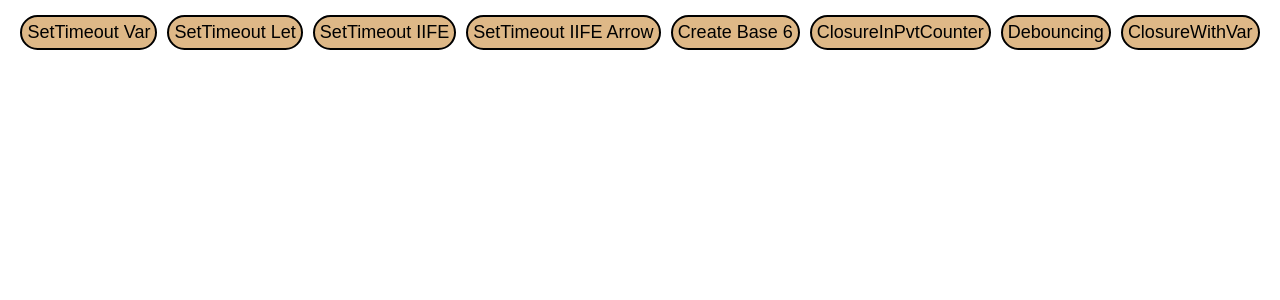
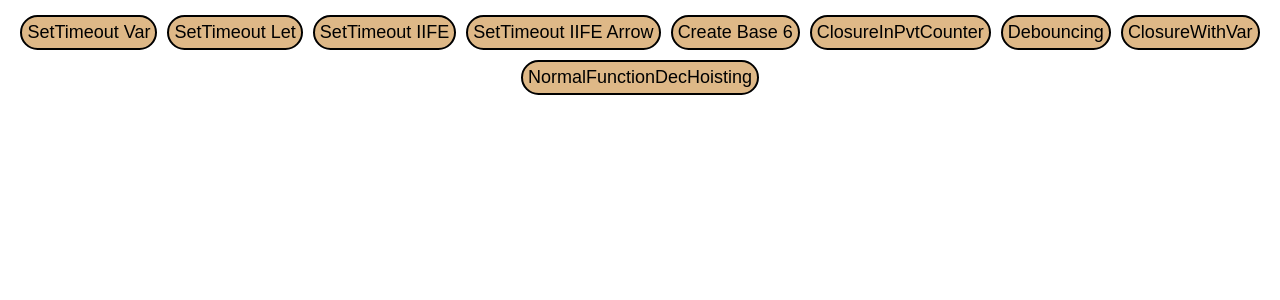
Before and after one commit to AnirupPat/reactjs-let-vs-var, a React (Create React App) app: page / in a window 1280 px wide. Shown: the top 300 px of the page. Built offline with nearby package versions, Linux system fonts and the light colour scheme.

Commit message:
normal Function declaration and hoisting

```diff
--- a/src/components/Main.js
+++ b/src/components/Main.js
@@ -12,6 +12,7 @@ const Main = () => {
       <Button title="ClosureInPvtCounter" />
       <Button title="Debouncing" />
       <Button title="ClosureWithVar" />
+      <Button title="NormalFunctionDecHoisting" />
     </div>
   );
 };
--- a/src/components/UI/Button/Button.js
+++ b/src/components/UI/Button/Button.js
@@ -7,6 +7,7 @@ import CreateBase from '../../../methods/CreateBase';
 import ClosureInPvtCounter from '../../../methods/ClosureInPvtCounter';
 import Debouncing from '../../../methods/Debouncing';
 import ClosureWithVar from '../../../methods/ClosureWithVar';
+import NormalFunctionDecHoisting from '../../../methods/NormalFunctionDecHoisting';
 
 const Button = (props) => {
     const clickHandler = (event) => {
@@ -34,6 +35,8 @@ const Button = (props) => {
             let sum = ClosureWithVar();
             sum(5);
             sum(5);sum(10);
+        } else if(event.target.innerHTML === 'NormalFunctionDecHoisting') {
+            NormalFunctionDecHoisting();
         }
     }
   return <button onClick={clickHandler} className={classes.button}>{props.title}</button>;
--- /dev/null
+++ b/src/methods/NormalFunctionDecHoisting.js
@@ -0,0 +1,8 @@
+const NormalFunctionDecHoisting = () => {
+    call();
+    function call() {
+        console.log('function called.')
+    }
+}
+
+export default NormalFunctionDecHoisting;
```
